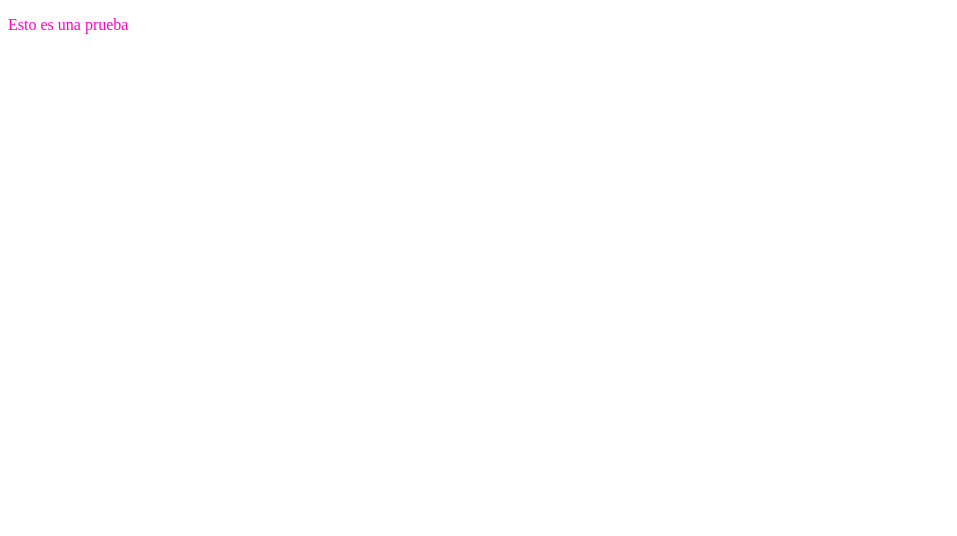
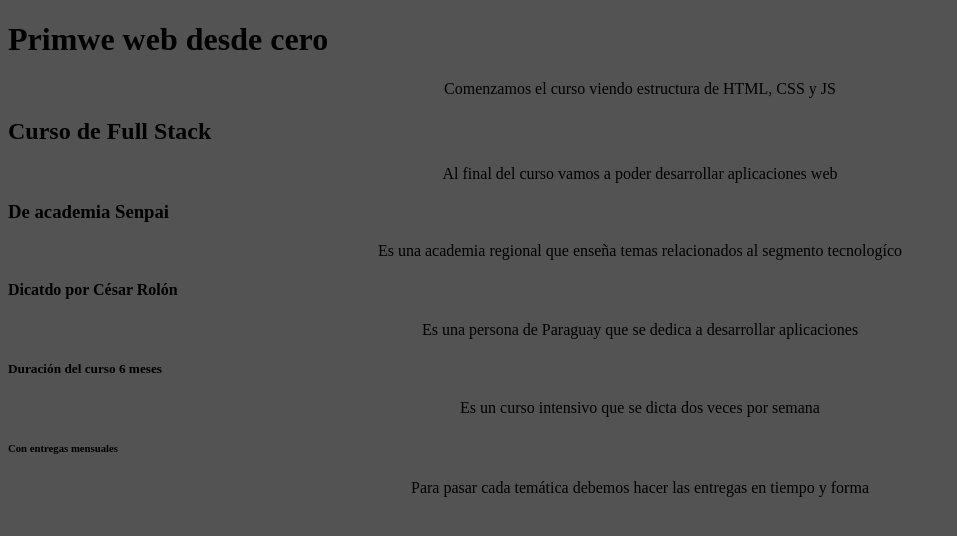
Before and after one commit to apariciopm/SenpaiProject, a plain HTML site: page html/index.html in a window 1280 px wide. Shown: the whole page, without its empty margins (0-957 px from the left). Drawn offline with Linux system fonts and the light colour scheme; files that its build step writes are made by us from their sources.

Commit message:
agregado de css al html

```diff
--- a/css/index.css
+++ b/css/index.css
@@ -0,0 +1,7 @@
+body {
+    background-color: rgb(83, 83, 83);
+}
+
+p {
+    text-align: center;
+}
--- a/html/index.html
+++ b/html/index.html
@@ -5,11 +5,22 @@
     <meta http-equiv="X-UA-Compatible" content="IE=edge">
     <meta name="viewport" content="width=device-width, initial-scale=1.0">
     <title>Primer web en Git</title>
-    <style> p{color: rgb(255, 0, 200);} </style>
+   <link rel="stylesheet" href="index.css" >
 </head>
 <body>
     <main>
-        <p>Esto es una prueba</p>
+        <h1>Primwe web desde cero</h1>
+        <p>Comenzamos el curso viendo estructura de HTML, CSS y JS</p>
+        <h2>Curso de Full Stack</h2>
+        <p>Al final del curso vamos a poder desarrollar aplicaciones web</p>
+        <h3>De academia Senpai</h3>
+        <p>Es una academia regional que enseña temas relacionados al segmento tecnologíco</p>
+        <h4>Dicatdo por César Rolón</h4>
+        <p>Es una persona de Paraguay que se dedica a desarrollar aplicaciones</p>
+        <h5>Duración del curso 6 meses</h5>
+        <p>Es un curso intensivo que se dicta dos veces por semana</p>
+        <h6>Con entregas mensuales</h6>
+        <p>Para pasar cada temática debemos hacer las entregas en tiempo y forma</p>
 
     </main>
 </body>
```
